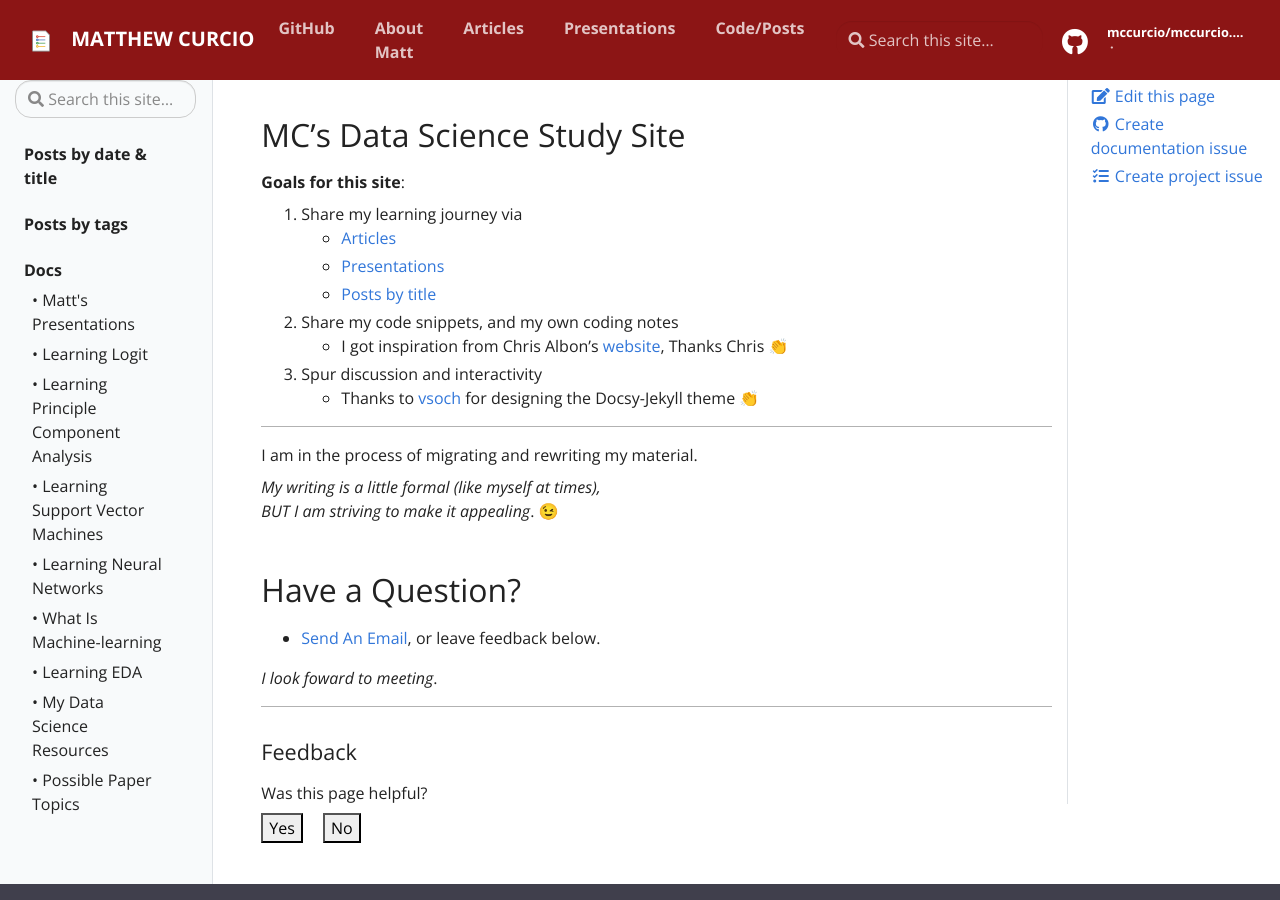
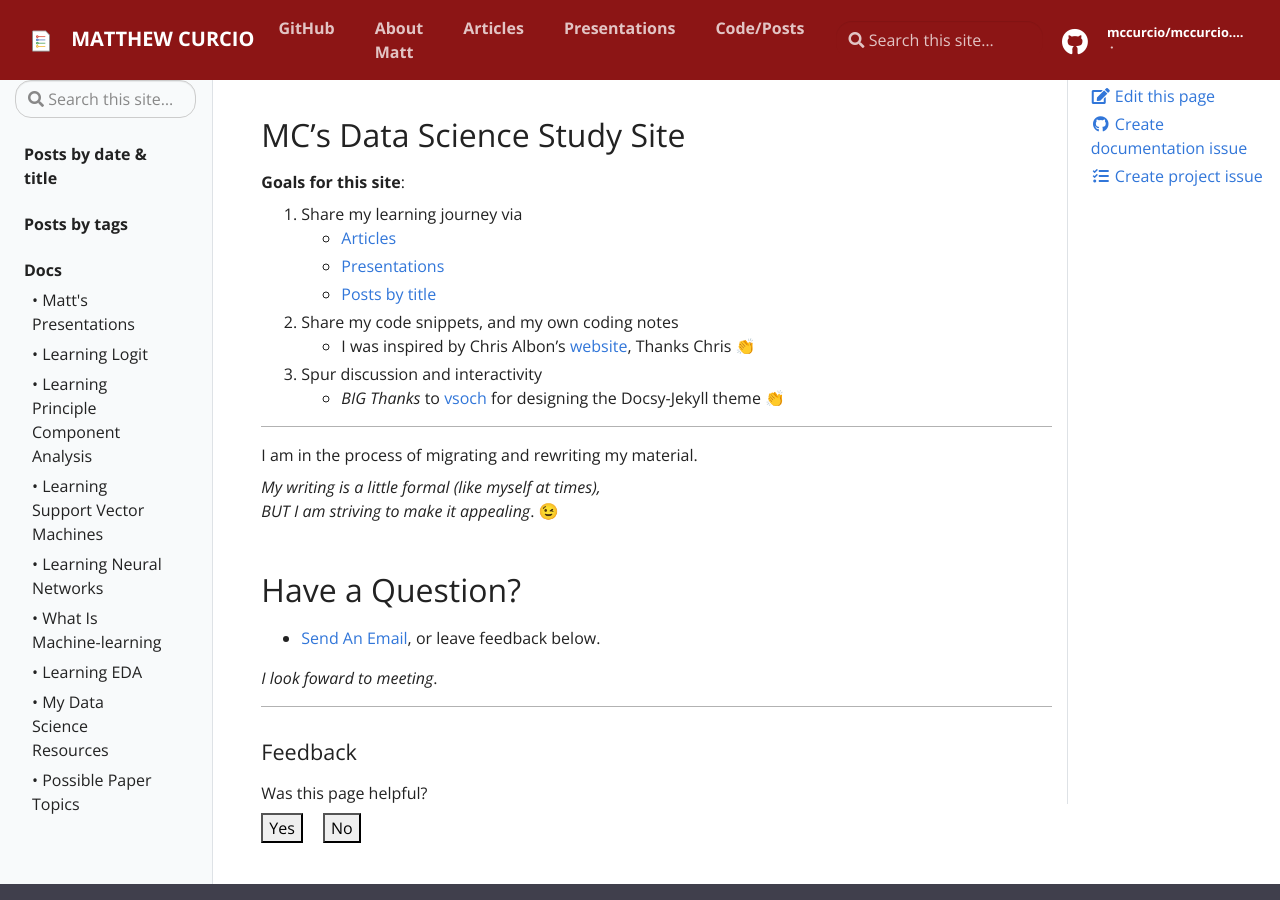
Before and after one commit to mccurcio/mccurcio.github.io, a Jekyll site: the page built from pages/index.md, in a window 1280 px wide and 900 px high. Built offline with Jekyll 4.4.1, drawn with Linux system fonts in a browser that asks for light colours.

Commit message:
Update index.md

```diff
--- a/pages/index.md
+++ b/pages/index.md
@@ -14,10 +14,10 @@
    - [Posts by title](archive)
 
 2. Share my code snippets, and my own coding notes
-   - I got inspiration from Chris Albon's [website](https://chrisalbon.com), Thanks Chris 👏
+   - I was inspired by Chris Albon's [website](https://chrisalbon.com), Thanks Chris 👏
 
 3. Spur discussion and interactivity
-   - Thanks to [vsoch](https://vsoch.github.io/docsy-jekyll/) for designing the Docsy-Jekyll theme 👏
+   - *BIG Thanks* to [vsoch](https://vsoch.github.io/docsy-jekyll/) for designing the Docsy-Jekyll theme 👏
 
 ---
 
```
